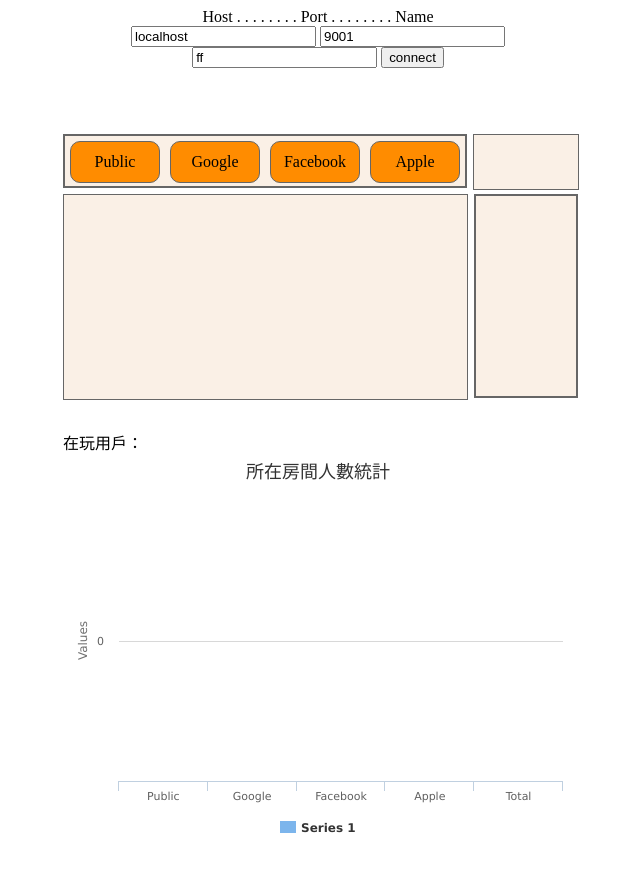
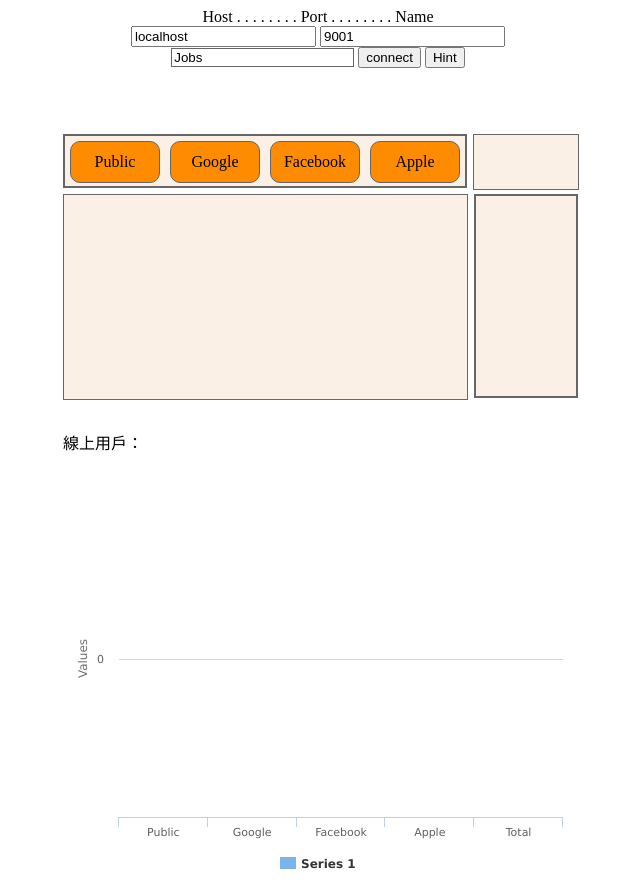
Before and after one commit to yale918/mqtt-prac, a website: page hmw2-chatroom.html in a window 1280 px wide. Shown: the whole page, without its empty margins (327-967 px from the left). Before the commit the page ends 854 px from the top, so only its background shows below. Drawn offline with Linux system fonts and the light colour scheme.

Commit message:
brief commit

```diff
--- a/hmw2-chatroom.html
+++ b/hmw2-chatroom.html
@@ -44,10 +44,10 @@
 			<br>
 			<input type="text" ng-model="t_host" ng-disabled="connStat"></input>
 			<input type="text" ng-model="t_port" ng-disabled="connStat"></input>
-			<input type="text" ng-model="t_name" ng-disabled="connStat"> </input>
+			<input type="text" style="border:1px solid #666666" ng-model="t_name" ng-disabled="connStat"> </input>
 			<input type="button" value="connect" ng-click="connect()" ng-show="!connStat"></input>
-			<input type="button" value="disconnect" ng-click="disConnect()" ng-show="connStat"></input>
-
+			<input type="button" value="disconn" ng-click="disConnect()" ng-show="connStat"></input>
+			<input type="button" id="hint" onclick="hint()" value='Hint'>
 			<br>
 		</div>
 		<div style="height:50px;">
@@ -101,7 +101,7 @@
 				<form ng-submit="getInput()">
 					<div>
 						<div ng-show="connStat" style="margin-top:10px;background-color:linen;width:510px;height:30px;">
-							<input ng-show="connStat" ng-model="inputStr" type="text" placeholder=" 開始聊天吧.." style="background-color:linen;width:430px;width:100%;height:100%;border:2px solid #666666 "></input>
+							<input ng-show="connStat" ng-model="inputStr" type="text" placeholder=" 聊天輸入.." style="background-color:linen;width:430px;width:100%;height:100%;border:2px solid #666666 "></input>
 						</div>
 					</div>
 				</form>
@@ -111,11 +111,11 @@
 
 
 <div>
-	在玩用戶：<span ng-repeat ="userss in all_online_users track by $index"> <a href="" style="font-size:20px;text-decoration:none" ng-click="privateChannel(userss)"> {{userss}} </a>
+	線上用戶：<span ng-repeat ="userss in all_online_users track by $index"> <a href="" style="font-size:20px;text-decoration:none" ng-click="privateChannel(userss)"> {{userss}} </a>
 
 	</span>
 </div>
-
+<br><br>
 
 
 <div>
@@ -127,6 +127,21 @@
 
 								<script >
 
+									function hint(){
+										alert("功能：\n"+
+										" 1) who is online \n"+
+										" 2) highchart \n"+
+										" 3) 房間功能 \n"+
+										" 4) 私聊/廣播 \n\n"+
+										" BUG: \n"+
+										" 1) 不同房間斷線lwt會失效 \n"+
+										" 2) 斷線統計可能失效 \n"+
+										" 3) BUG努力修復中 \n"
+									);
+									}
+
+
+
 									var app = angular.module('myApp', ["highcharts-ng"]);
 									app.controller('myCtrlr', function($scope) {
 									$scope.all_online_users = [];
@@ -134,8 +149,10 @@
 									$scope.topicList = [];
 									$scope.connStat = false;
 
-									var bucket = ['aa','bb','cc','dd','ee','ff','gg','hh','ii','jj','kk','ll','mm','nn','oo','pp','qq','rr','ss','tt','uu','vv','ww','xx','yy','zz'];
-									var randNum = Math.floor(Math.random()*10)%26;
+									//var bucket = ['aa','bb','cc','dd','ee','ff','gg','hh','ii','jj','kk','ll','mm','nn','oo','pp','qq','rr','ss','tt','uu','vv','ww','xx','yy','zz'];
+									//var randNum = Math.floor(Math.random()*10)%26;
+									var bucket = ['Jobs','Benzos','Zuckerburg','魯夫','喬巴'];
+									var randNum = Math.floor(Math.random()*10)%5;
 									$scope.t_host='localhost';
 									$scope.t_port='9001';
 									$scope.showMessage='';
@@ -188,7 +205,7 @@
 												}
 											},
 									    title: {
-									      text: '所在房間人數統計'
+									      text: ''
 									    },
 									    xAxis: {
 												categories: ['Public','Google','Facebook','Apple','Total']
```
